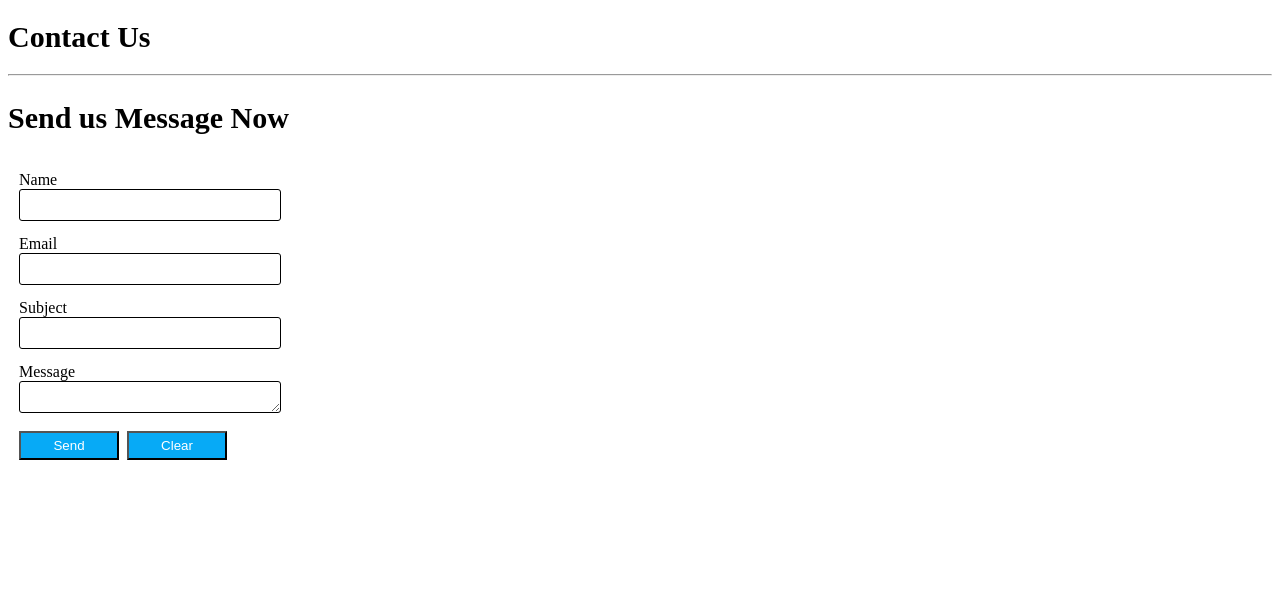
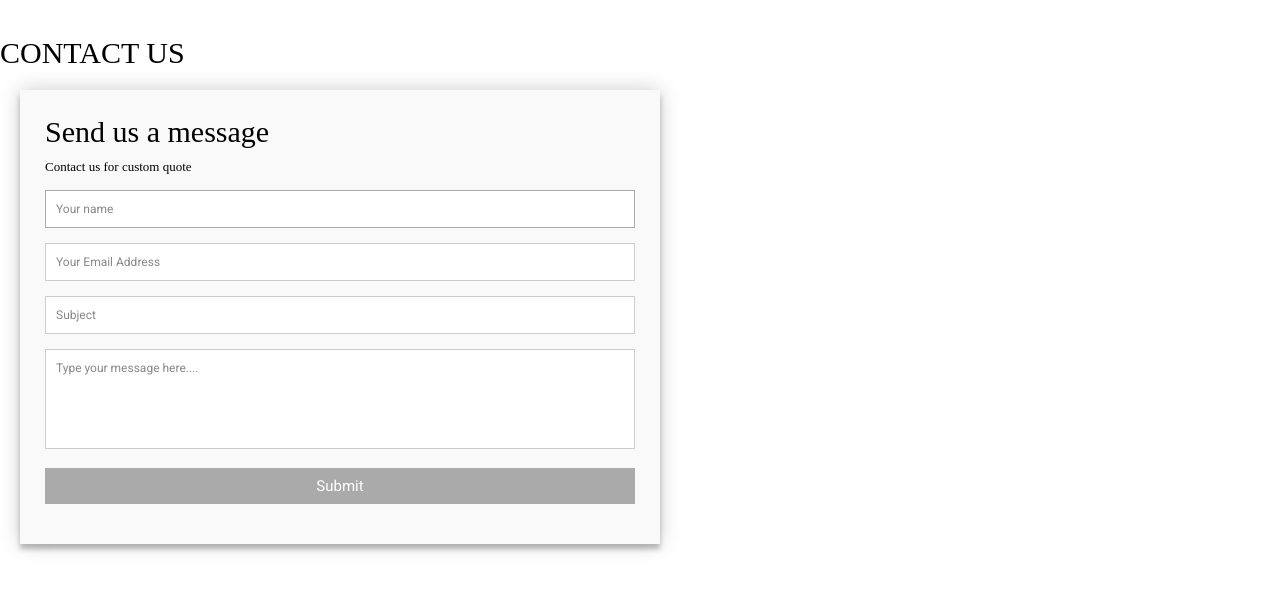
Before and after one commit to ivanck9611/EchoV3, a PHP site: page /ContactUs.php in a window 1280 px wide. Shown: the top 592 px of the page. Run offline with PHP 8.4, Linux system fonts and the light colour scheme.

Commit message:
update
contact us

```diff
--- a/ContactUs.php
+++ b/ContactUs.php
@@ -2,35 +2,32 @@
 <head>
 <title>Contact Us</title>
 <link rel = "stylesheet" type = "text/css" href = "menu.css">
+<link rel = "stylesheet" type = "text/css" href = "Styles/contactus.css">
 <link rel = "stylesheet" type = "text/css" href = "mystyle.css">
 </head>
 <body>
-<h1 class = "f">Contact Us</h1>
-<hr>
+</br></br>
+<p class = 'f'> CONTACT US</p>
+  <form id="contact" action="" method="post">
+    <h3>Send us a message</h3>
+    <h4>Contact us for custom quote</h4>
+    <fieldset>
+      <input name="name" placeholder="Your name" type="text" tabindex="1" required autofocus>
+    </fieldset>
+    <fieldset>
+      <input name="email" placeholder="Your Email Address" type="email" tabindex="2" required>
+    </fieldset>
+    <fieldset>
+      <input name="subject" placeholder="Subject" type="tel" tabindex="3" required>
+    </fieldset>
+    <fieldset>
+      <textarea name="message" placeholder="Type your message here...." tabindex="5" required></textarea>
+    </fieldset>
+    <fieldset>
+      <button name="send" type="submit" id="contact-submit" data-submit="...Sending">Submit</button>
+    </fieldset>
+  </form>
 
-<h2 class = "f">Send us Message Now</h2>
-<form name="ContactUs" method="post" action="<?php $_PHP_SELF ?>">
-
-<table width="400" style="font-family:Futura Lt BT;" cellspacing="8" cellpadding="3" >
-
-<tr>
-<td> Name <br><input type="text" name="name" class = "in50" size="30" required></tr>
-
-<tr>
-<td> Email <br><input type="email" name="email"  class = "in50" size="30" required></tr>
-
-<tr>
-<td> Subject <br><input type="text" name="subject" size="30" class = "in50" required></tr>
-
-<tr>
-<td> Message <br><textarea name="message" cols = 40 rows =10 class = "in50" required> </textarea></td>
-</tr>
-
-<tr>
-<td align="left"><input type="Submit" name="Send" value="Send" class="button">&nbsp; <input type="reset" name="Reset" value="Clear" class="button"></td>
-</tr>
-</table>
-</form>
 </body>
 </html>
 
--- a/Speaker.php
+++ b/Speaker.php
@@ -20,7 +20,8 @@ while($row = mysqli_fetch_array($result))
 $c++;
 
 echo "<td class = 'imgbg'>
-<a href ='DisplayProduct.php?p=$row[1]&p2=$row[0]&p3=$row[2]'><img src ='".$row['Imagepath']."' height = 307 width = 230> </a><br> <span style = 'font-family:Rupee Foradian'>$ </span>".$row['Price']."<br>".$row['Description'];
+<a href ='DisplayProduct.php?p=$row[1]&p2=$row[0]&p3=$row[2]'><img src ='".$row['Imagepath']."' height = 307 width = 230> </a><br>
+<span style = 'font-family:Rupee Foradian'>$ </span>".$row['Price']."<br>".$row['Description'];
 
 if($c == 4)
 {
--- /dev/null
+++ b/Styles/contactus.css
@@ -0,0 +1,138 @@
+@import url(https://fonts.googleapis.com/css?family=Roboto:400,300,600,400italic);
+* {
+  margin: 0;
+  padding: 0;
+  box-sizing: border-box;
+  -webkit-box-sizing: border-box;
+  -moz-box-sizing: border-box;
+  -webkit-font-smoothing: antialiased;
+  -moz-font-smoothing: antialiased;
+  -o-font-smoothing: antialiased;
+  font-smoothing: antialiased;
+  text-rendering: optimizeLegibility;
+}
+
+.container {
+  max-width: 400px;
+  width: 100%;
+  margin: 0 auto;
+  position: relative;
+}
+
+#contact input[type="text"],
+#contact input[type="email"],
+#contact input[type="tel"],
+#contact input[type="url"],
+#contact textarea,
+#contact button[type="submit"] {
+  font: 400 12px/16px "Roboto", Helvetica, Arial, sans-serif;
+}
+
+#contact {
+  background: #F9F9F9;
+  padding: 25px;
+  margin-top: 20px;
+  margin-left: 20px;
+  box-shadow: 0 0 20px 0 rgba(0, 0, 0, 0.2), 0 5px 5px 0 rgba(0, 0, 0, 0.24);
+  width: 50%;
+
+}
+
+#contact h3 {
+  display: block;
+  font-size: 30px;
+  font-weight: 300;
+  margin-bottom: 10px;
+}
+
+#contact h4 {
+  margin: 5px 0 15px;
+  display: block;
+  font-size: 13px;
+  font-weight: 400;
+}
+
+fieldset {
+  border: medium none !important;
+  margin: 0 0 10px;
+  min-width: 100%;
+  padding: 0;
+  width: 100%;
+}
+
+#contact input[type="text"],
+#contact input[type="email"],
+#contact input[type="tel"],
+#contact input[type="url"],
+#contact textarea {
+  width: 100%;
+  border: 1px solid #ccc;
+  background: #FFF;
+  margin: 0 0 5px;
+  padding: 10px;
+}
+
+#contact input[type="text"]:hover,
+#contact input[type="email"]:hover,
+#contact input[type="tel"]:hover,
+#contact input[type="url"]:hover,
+#contact textarea:hover {
+  -webkit-transition: border-color 0.3s ease-in-out;
+  -moz-transition: border-color 0.3s ease-in-out;
+  transition: border-color 0.3s ease-in-out;
+  border: 1px solid #aaa;
+}
+
+#contact textarea {
+  height: 100px;
+  max-width: 100%;
+  resize: none;
+}
+
+#contact button[type="submit"] {
+  cursor: pointer;
+  width: 100%;
+  border: none;
+  background: #aaaaaa;
+  color: #FFF;
+  margin: 0 0 5px;
+  padding: 10px;
+  font-size: 15px;
+}
+
+#contact button[type="submit"]:hover {
+  background: #696060;
+  -webkit-transition: background 0.3s ease-in-out;
+  -moz-transition: background 0.3s ease-in-out;
+  transition: background-color 0.3s ease-in-out;
+}
+
+#contact button[type="submit"]:active {
+  box-shadow: inset 0 1px 3px rgba(0, 0, 0, 0.5);
+}
+
+.copyright {
+  text-align: center;
+}
+
+#contact input:focus,
+#contact textarea:focus {
+  outline: 0;
+  border: 1px solid #aaa;
+}
+
+::-webkit-input-placeholder {
+  color: #888;
+}
+
+:-moz-placeholder {
+  color: #888;
+}
+
+::-moz-placeholder {
+  color: #888;
+}
+
+:-ms-input-placeholder {
+  color: #888;
+}
--- a/index.php
+++ b/index.php
@@ -23,7 +23,7 @@ unset($_SESSION['Admin']);
 <body>
 <?php include 'InputHeader.php'; ?>
 
-<iframe src = "Contain.php" style = " border: 0px; height:1200px; width:25%;" seamless="seamless">
+<iframe src = "Contain.php" style = " border: 0px;width: 260px; height:1200px;" seamless="seamless">
 </iframe>
 <iframe src = "Show.php" style = " border : 0px;width:100%; height:1070px;position:absolute;" name="myframe" seamless="seamless">
 </iframe>
```
Also changed, not shown: Show.php (+125 -2 lines), navigation.php (+124 -122 lines).
